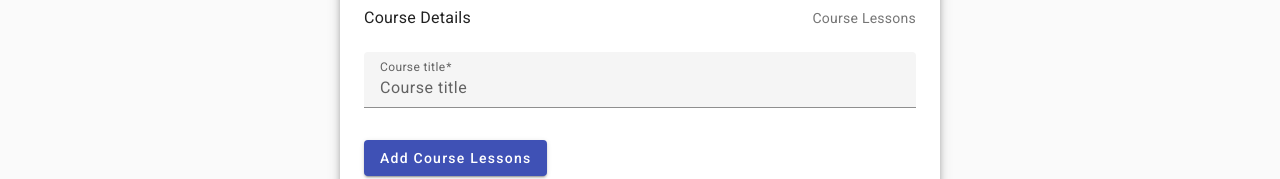
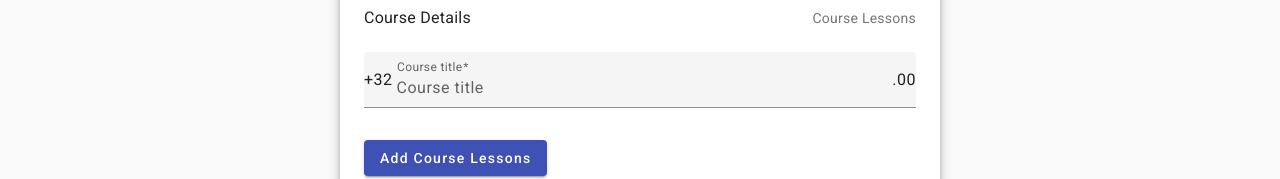
Before and after one commit to paolopci/angular-material-course, an Angular app: page /add-new-course in a window 1280 px wide. Shown: the part 208-387 px from the top of the page. Built offline with nearby package versions, Linux system fonts and the light colour scheme.

Commit message:
matPrefix and matSuffix

```diff
--- a/src/app/create-course/create-course-step-1/create-course-step-1.component.html
+++ b/src/app/create-course/create-course-step-1/create-course-step-1.component.html
@@ -3,6 +3,9 @@
   <mat-form-field floatLabel="always">
     <mat-label>Course title</mat-label>
     <input matInput placeholder="Course title" formControlName="title">
+    <span matPrefix>+32</span>
+    <span matSuffix>.00</span>
+
   </mat-form-field>
 
 <!--  <mat-form-field appearance="fill">-->
```
